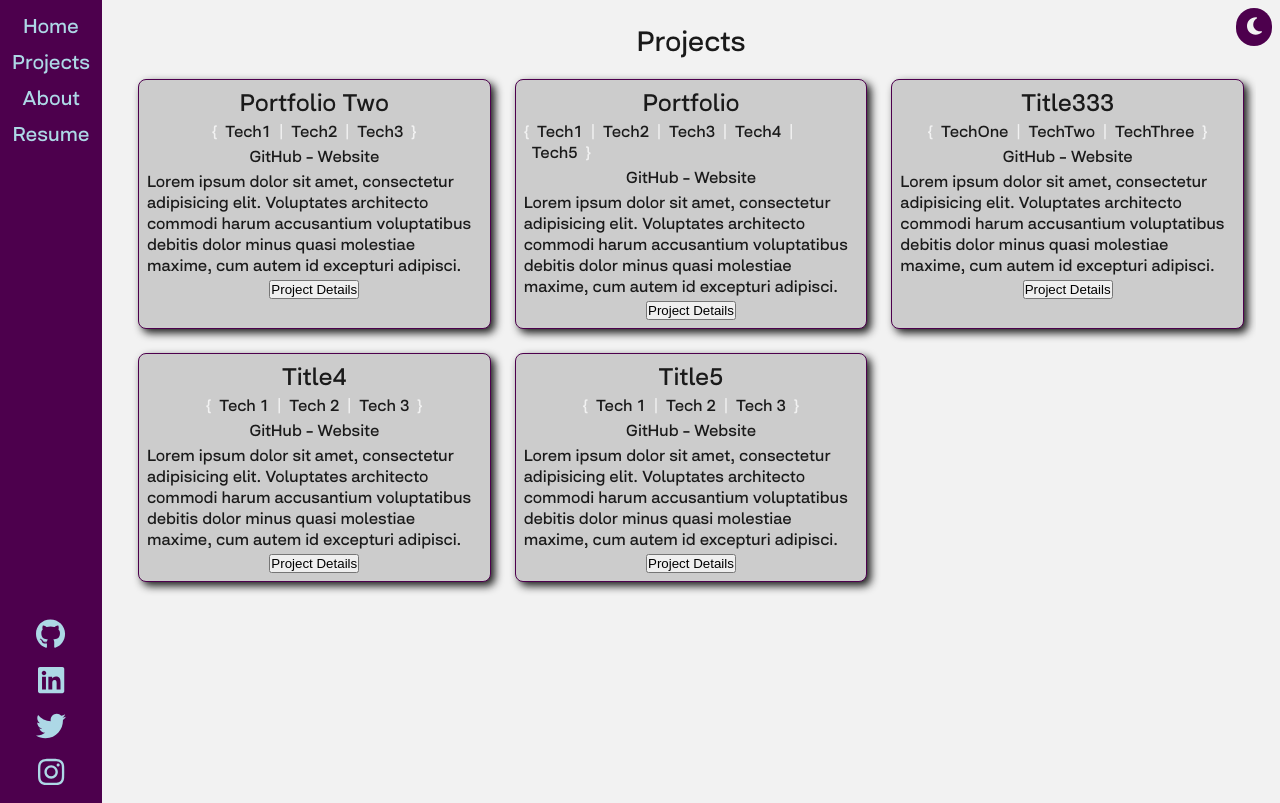
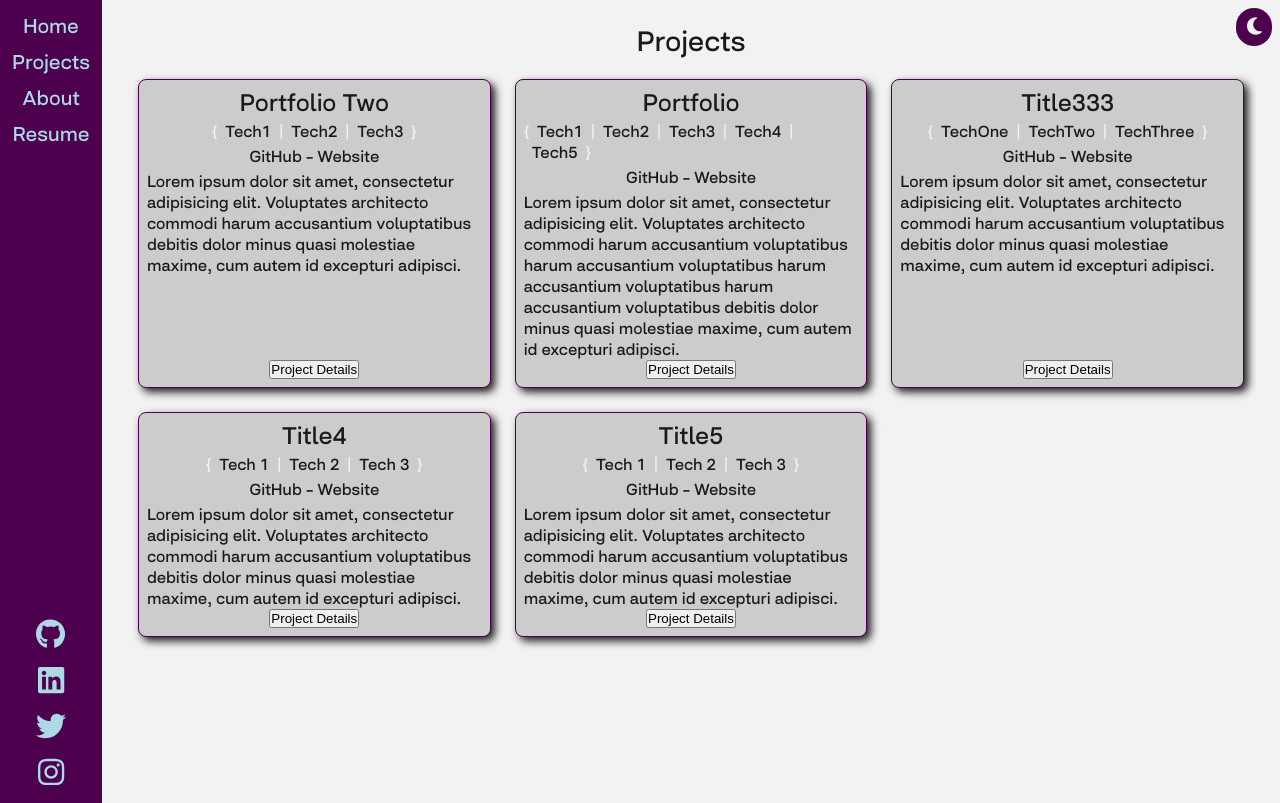
Before and after one commit to franco-ortega/portfolio-two, a Next.js app: page /projects in a window 1280 px wide. Built offline with nearby package versions, Linux system fonts and the light colour scheme.

Commit message:
keep details button at bottom of Project

```diff
--- a/components/projects/Project.jsx
+++ b/components/projects/Project.jsx
@@ -10,6 +10,7 @@ const Project = ({ title, techList, github, website, description }) => {
 
   return (
     <li data-testid='project' className={styles.Project}>
+      <div>
         <h3>{title}</h3>
         <ul>
           {techList.map((tech, i) => (
@@ -20,6 +21,7 @@ const Project = ({ title, techList, github, website, description }) => {
           <GitHubLink url={github} /> - <WebsiteLink url={website} />
         </p>
         <p>{description}</p>
+      </div>
       <button onClick={onDetailsClick}>Project Details</button>
     </li>
   );
--- a/components/projects/Project.module.scss
+++ b/components/projects/Project.module.scss
@@ -11,6 +11,11 @@
 
   margin-inline: auto;
 
+  display: flex;
+  flex-direction: column;
+  align-items: center;
+
+  div {
     display: flex;
     flex-direction: column;
     align-items: center;
@@ -48,10 +53,12 @@
     li + li {
       padding-left: 0.5rem;
     }
+  }
 
   @include media-query(small) {
   }
 
   @include media-query(medium) {
+    justify-content: space-between;
   }
 }
--- a/data/testContent.json
+++ b/data/testContent.json
@@ -23,7 +23,7 @@
     "techList": ["Tech1", "Tech2", "Tech3", "Tech4", "Tech5"],
     "github": "https://github.com/franco-ortega/portfolio",
     "website": "https://francoortega.com/",
-    "description": "Lorem ipsum dolor sit amet, consectetur adipisicing elit. Voluptates architecto commodi harum accusantium voluptatibus debitis dolor minus quasi molestiae maxime, cum autem id excepturi adipisci.",
+    "description": "Lorem ipsum dolor sit amet, consectetur adipisicing elit. Voluptates architecto commodi harum accusantium voluptatibus harum accusantium voluptatibus harum accusantium voluptatibus harum accusantium voluptatibus debitis dolor minus quasi molestiae maxime, cum autem id excepturi adipisci.",
     "challenges": [
       "Lorem ipsum dolor sit, amet consectetur adipisicing elit. Facere, in.",
       "Lorem ipsum dolor sit, amet consectetur adipisicing elit. Facere, in.",
```
Lines whose indentation alone changed are shown as unchanged.
